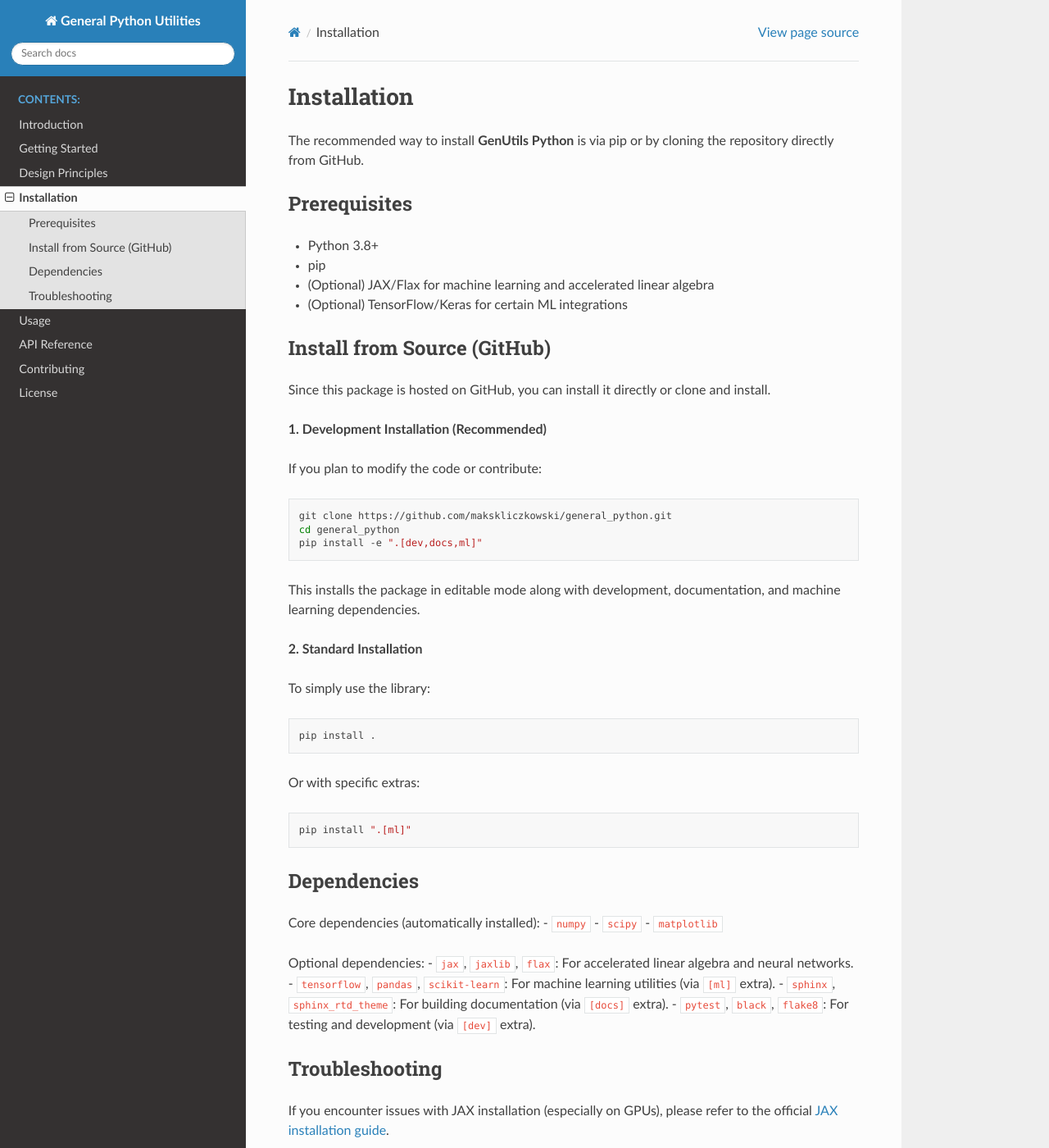
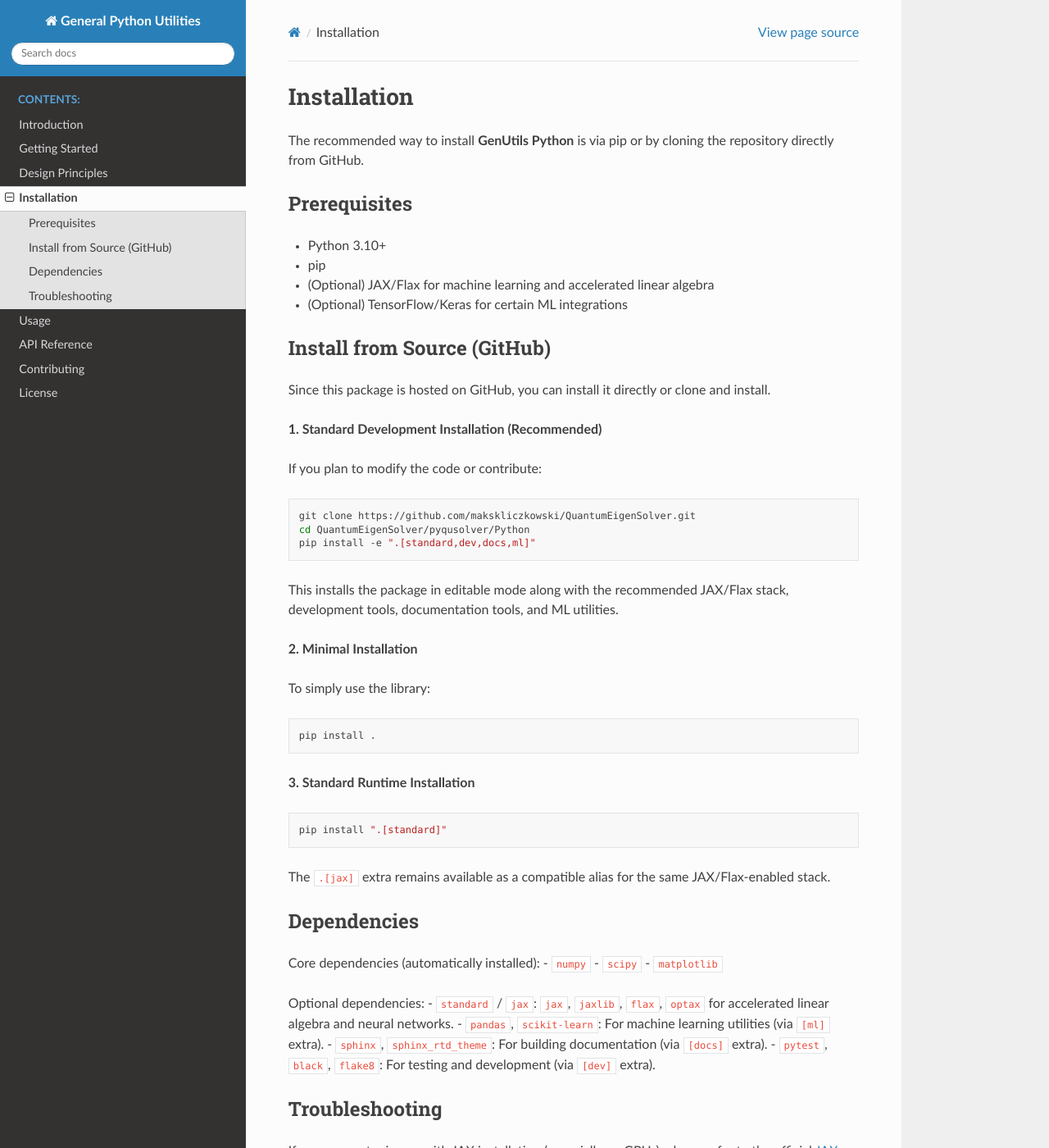
Before and after one commit to makskliczkowski/general_python, a Sphinx documentation site: the page built from docs/installation.rst, in a window 1280 px wide and 1400 px high. Shown: the whole window at 82% size. Built offline with Sphinx 7.4.7 and the Read the Docs theme 3.1.0, drawn with Linux system fonts in a browser that asks for light colours.

Commit message:
feat: update README and documentation for clarity, enhance examples, and improve installation instructions

```diff
--- a/docs/installation.rst
+++ b/docs/installation.rst
@@ -5,7 +5,7 @@
 
 Prerequisites
 -------------
-- Python 3.8+
+- Python 3.10+
 - pip
 - (Optional) JAX/Flax for machine learning and accelerated linear algebra
 - (Optional) TensorFlow/Keras for certain ML integrations
@@ -15,19 +15,19 @@
 
 Since this package is hosted on GitHub, you can install it directly or clone and install.
 
-**1. Development Installation (Recommended)**
+**1. Standard Development Installation (Recommended)**
 
 If you plan to modify the code or contribute:
 
 .. code-block:: bash
 
-    git clone https://github.com/makskliczkowski/general_python.git
-    cd general_python
-    pip install -e ".[dev,docs,ml]"
+    git clone https://github.com/makskliczkowski/QuantumEigenSolver.git
+    cd QuantumEigenSolver/pyqusolver/Python
+    pip install -e ".[standard,dev,docs,ml]"
 
-This installs the package in editable mode along with development, documentation, and machine learning dependencies.
+This installs the package in editable mode along with the recommended JAX/Flax stack, development tools, documentation tools, and ML utilities.
 
-**2. Standard Installation**
+**2. Minimal Installation**
 
 To simply use the library:
 
@@ -35,11 +35,13 @@
 
     pip install .
 
-Or with specific extras:
+**3. Standard Runtime Installation**
 
 .. code-block:: bash
 
-    pip install ".[ml]"
+    pip install ".[standard]"
+
+The ``.[jax]`` extra remains available as a compatible alias for the same JAX/Flax-enabled stack.
 
 Dependencies
 ------------
@@ -50,8 +52,8 @@
 - ``matplotlib``
 
 Optional dependencies:
-- ``jax``, ``jaxlib``, ``flax``: For accelerated linear algebra and neural networks.
-- ``tensorflow``, ``pandas``, ``scikit-learn``: For machine learning utilities (via ``[ml]`` extra).
+- ``standard`` / ``jax``: ``jax``, ``jaxlib``, ``flax``, ``optax`` for accelerated linear algebra and neural networks.
+- ``pandas``, ``scikit-learn``: For machine learning utilities (via ``[ml]`` extra).
 - ``sphinx``, ``sphinx_rtd_theme``: For building documentation (via ``[docs]`` extra).
 - ``pytest``, ``black``, ``flake8``: For testing and development (via ``[dev]`` extra).
 
--- a/physics/__init__.py
+++ b/physics/__init__.py
@@ -22,6 +22,7 @@
 on deterministic eigensolver settings and fixed random seeds in upstream code.
 """
 
+import os
 import sys
 import importlib
 from typing import TYPE_CHECKING
```
Also changed, not shown: README.md (+49 -11 lines), docs/getting_started.rst (+12 -5 lines), docs/usage.rst (+6 -5 lines), test_documentation.py (+21 -28 lines), algebra/info/README.md, 9 other files.
